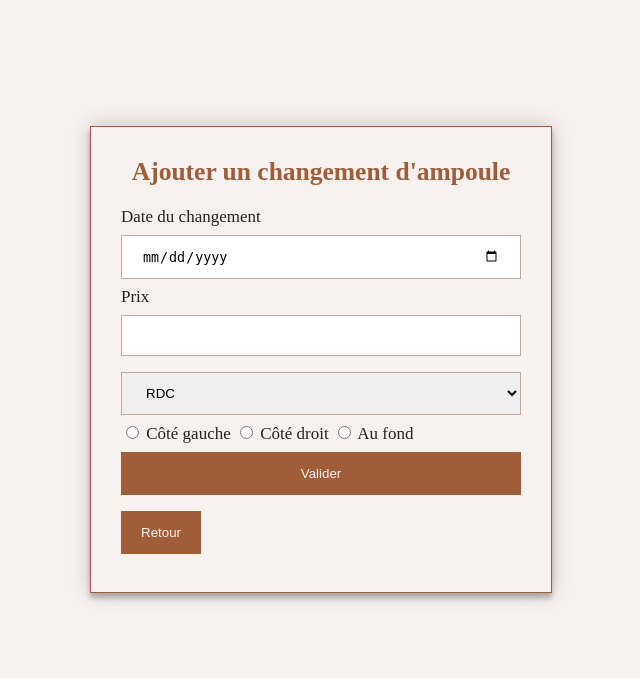
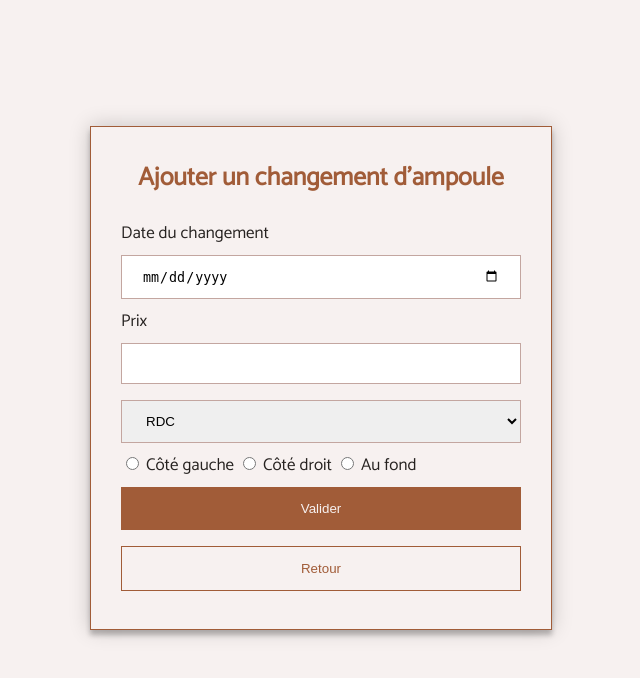
Before and after one commit to Cocci38/Projet_Ampoule, a PHP site: page /gestion.php in a window 1280 px wide. Shown: the top 678 px of the page, without its empty margins (350-990 px from the left). Run offline with PHP 8.4, Linux system fonts and the light colour scheme.

Commit message:
Font et css

```diff
--- a/crud/modifier.php
+++ b/crud/modifier.php
@@ -66,7 +66,7 @@ foreach ($result1 as $key => $value) { ?>
 
 
             <input type="submit" value="Valider">
-            <a href="dashboard.php"><button type="button">Retour</button></a>
+            <a href="dashboard.php"><input type="button" value="Retour"></a>
         <?php } ?>
         </form>
 <?php
--- a/gestion.php
+++ b/gestion.php
@@ -46,7 +46,7 @@ if ($_GET) {
         <label for="fond">Au fond</label><br>
 
         <input type="submit" value="Valider">
-        <a href="dashboard.php"><button type="button">Retour</button></a>
+        <a href="dashboard.php"><input type="button" value="Retour"></a>
     </form>
 
     <?php
--- a/javascript/main.js
+++ b/javascript/main.js
@@ -13,9 +13,6 @@ const annuler = document.querySelector('.annuler');
 // console.log(attributID);
 
 function getId(clicked_id) {
-    const confirmation = document.getElementById('confirmation-');
-    const attributID = confirmation.getAttribut("id");
-    console.log(attributID);
     console.log(clicked_id);
 }
 // supprimer.addEventListener('click', () => {
--- a/public/css/style.css
+++ b/public/css/style.css
@@ -1,3 +1,6 @@
+@import url("https://fonts.googleapis.com/css2?family=Catamaran&family=Dancing+Script:wght@500;600&family=Merriweather+Sans:wght@300;400&family=Montserrat:wght@100;400;500&family=Nunito&display=swap");
+@import url("https://fonts.googleapis.com/css2?family=Catamaran&family=Dancing+Script:wght@500;600&family=Merriweather+Sans:wght@300;400&family=Montserrat:wght@100;400;500&family=Nunito&display=swap");
+@import url("https://fonts.googleapis.com/css2?family=Catamaran&family=Dancing+Script:wght@500;600&family=Merriweather+Sans:wght@300;400&family=Montserrat:wght@100;400;500&family=Nunito&display=swap");
 .haut {
   display: flex;
   justify-content: center;
@@ -16,7 +19,7 @@
   cursor: pointer;
   width: auto;
 }
-.haut p {
+.haut .gardien {
   color: #F7F1F0;
 }
 
@@ -85,6 +88,7 @@ a {
 
 :root {
   accent-color: #A15C38;
+  font-family: "Catamaran", sans-serif;
 }
 
 body {
@@ -150,6 +154,16 @@ input[type=radio] input[type=radio]:checked {
   border: 20px solid red;
 }
 
+input[type=button] {
+  background-color: #F7F1F0;
+  color: #A15C38;
+  padding: 14px 20px;
+  margin: 8px 0;
+  border: 1px solid #A15C38;
+  cursor: pointer;
+  width: 100%;
+}
+
 a {
   color: #A15C38;
 }
@@ -167,7 +181,8 @@ select {
   display: grid;
   grid-template-columns: 2fr;
   align-items: center;
-  justify-content: space-evenly;
+  justify-content: center;
+  text-align: center;
   border: solid #A15C38;
   border-radius: 10px;
   width: 300px;
@@ -182,6 +197,8 @@ select {
 
 .toast {
   visibility: hidden;
+  background-color: green;
+  color: aliceblue;
 }
 
 .show {
--- a/sass/_dashboard.scss
+++ b/sass/_dashboard.scss
@@ -17,8 +17,9 @@
         cursor: pointer;
         width: auto;
     }
-    p {
+    .gardien {
         color: $fond;
+
     }
 }
 .container {
--- a/sass/_inscription.login.scss
+++ b/sass/_inscription.login.scss
@@ -2,6 +2,7 @@
 
 :root{
     accent-color: $middle;
+    font-family: $font;
 }
 
 body{
@@ -61,6 +62,20 @@ input[type=radio]{
         border: 20px solid red;
     }
 }
+input[type=button] {
+    background-color: $fond;
+    color: $middle;
+    padding: 14px 20px;
+    margin: 8px 0;
+    border: 1px solid $middle;
+    cursor: pointer;
+    width: 100%;
+}
+// input[type=button]:hover {
+//     background-color: $middle;
+//     color: $fond;
+//     border: 1px solid $middle;
+// }
 a {
     color: $middle;
 }
--- a/sass/_jscss.scss
+++ b/sass/_jscss.scss
@@ -4,7 +4,8 @@
     display: grid;
     grid-template-columns: 2fr;
     align-items: center;
-    justify-content: space-evenly;
+    justify-content: center;
+    text-align: center;
     border: solid $middle;
     border-radius: 10px;
     width: 300px;
@@ -19,6 +20,8 @@
 
 .toast {
     visibility: hidden;
+    background-color: green;
+    color: aliceblue;
 }
 
 .show {
--- a/sass/_variable.scss
+++ b/sass/_variable.scss
@@ -1,4 +1,8 @@
+@import url('https://fonts.googleapis.com/css2?family=Catamaran&family=Dancing+Script:wght@500;600&family=Merriweather+Sans:wght@300;400&family=Montserrat:wght@100;400;500&family=Nunito&display=swap');
+
 $fond: #F7F1F0;
 $light:  #C3A6A0;
 $middle: #A15C38;
 $dark: #262220;
+
+$font: 'Catamaran', sans-serif;
```
Also changed, not shown: crud/supprimer.php (+2 -5 lines), dashboard.php (+41 -54 lines), javascript/toast.js (added, +22 -0 lines), 1 other file.
